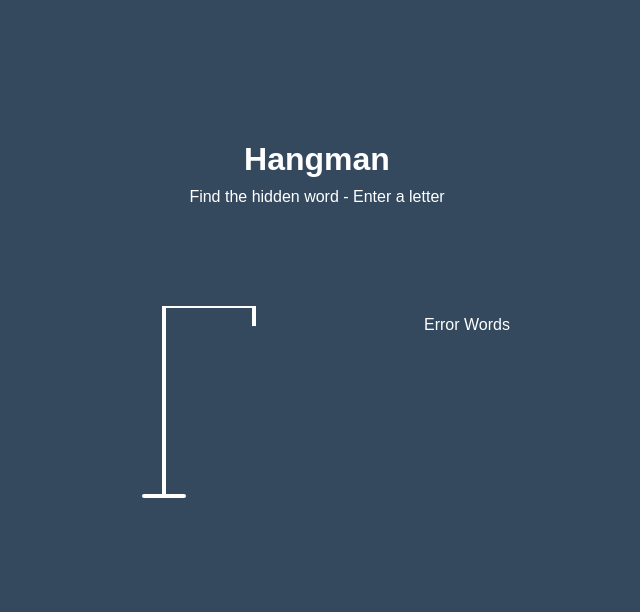
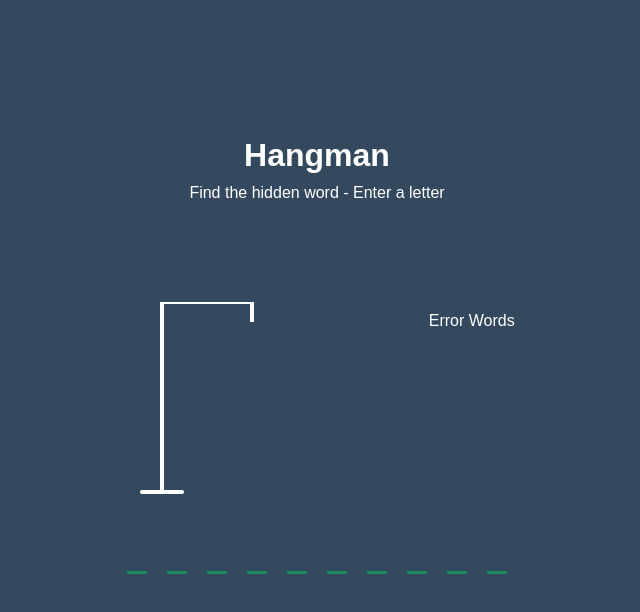
Before and after one commit to museeskinder/vanillaJs, a plain HTML site: page Hangman/index.html in a window 1280 px wide. Shown: the whole page, without its empty margins (323-963 px from the left). Drawn offline with Linux system fonts and the light colour scheme.

Commit message:
random word generation and word population to dom

```diff
--- a/Hangman/hangman.js
+++ b/Hangman/hangman.js
@@ -0,0 +1,47 @@
+//hangman bodyparts
+const head = document.querySelector('.container .main .fig .fig-x');
+const neck = document.querySelector('.container .main .fig .fig-y');
+const leftHand = document.querySelector('.container .main .fig .fig-a');
+const rightHand = document.querySelector('.container .main .fig .fig-b');
+const leftLeg = document.querySelector('.container .main .fig .fig-c');
+const rightLeg = document.querySelector('.container .main .fig fig-d');
+
+const correct = document.querySelector('.container .main .correct')
+const errorWords = document.getElementById('error-words');
+const won = document.querySelector('.message-won');
+const lost = document.querySelector('.message-word');
+const pLetters = document.querySelectorAll('.correct .word');
+console.log(pLetters);
+
+let words = ["message", "programming", "anthropology",
+             "hacker", "javascript", "java", "world", "google", "code", "html"];
+let prev = 3;
+
+const getWord = (prev) => {
+    let randNum = Number(String(Math.random() * 10).slice(0, 1));
+    if(randNum === prev || randNum === undefined) getWord(prev);
+    else {
+        prev = randNum;
+        return words[randNum];
+    }
+}
+
+const prepareWord = (letter) => {
+    const wordDiv = document.createElement('div');
+    const wordP = document.createElement('p');
+    const lineDiv = document.createElement('div');
+
+    wordDiv.className = 'word';
+    wordDiv.appendChild(wordP);
+    wordDiv.appendChild(lineDiv);
+
+    wordP.className = `letter ${letter}`;
+    lineDiv.className = 'line';
+    return wordDiv;
+}
+
+let word = getWord(prev);
+
+[...word].forEach((e) => {
+    correct.appendChild(prepareWord(e));
+})
--- a/Hangman/index.html
+++ b/Hangman/index.html
@@ -49,7 +49,7 @@
     <div class="message-word">
         <p>"hello"</p>
     </div>
-    <script src="script.js"></script>
+    <script src="hangman.js"></script>
 </body>
 
 </html>
```
